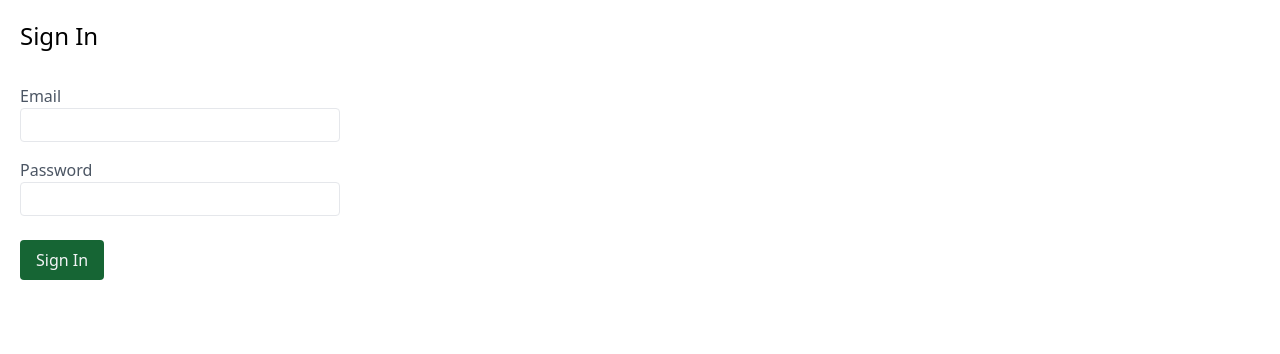
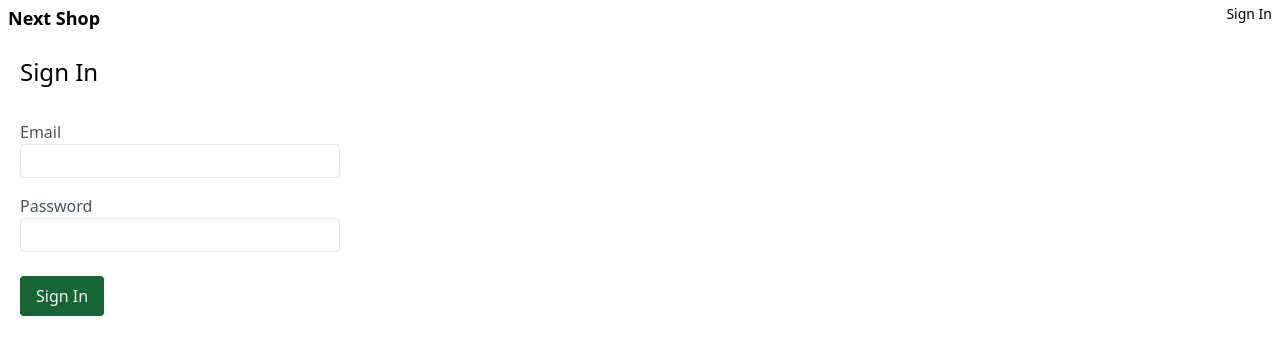
Before and after one commit to ruanres/next-shop, a Next.js app: page /sign-in in a window 1280 px wide. Shown: the top 354 px of the page. Built offline with nearby package versions, Linux system fonts and the light colour scheme.

Commit message:
feat: create navbar

```diff
--- /dev/null
+++ b/components/Navbar.js
@@ -0,0 +1,34 @@
+import Link from 'next/link';
+
+function Navbar() {
+	const user = undefined;
+	return (
+		<nav className='px-2 py-1 text-sm'>
+			<ul className='flex gap-2'>
+				<li className='text-lg font-extrabold'>
+					<Link href="/">Next Shop</Link>
+				</li>
+				<li role='separator' className='flex-1'/>
+				{
+					user ? (
+						<>
+							<li>
+                Alice
+							</li>
+							<li>
+								<button>Sign Out</button>
+							</li>
+						</>
+					) : (
+						<li>
+							<Link href="/sign-in">Sign In</Link>
+						</li>
+					)
+				}
+
+			</ul>
+		</nav>
+	);
+}
+
+export default Navbar;
--- a/components/Page.js
+++ b/components/Page.js
@@ -1,5 +1,6 @@
 import Head from 'next/head';
 import Title from '@/components/Title';
+import Navbar from './Navbar';
 
 export default function Page({ title, children }) {
 	return (
@@ -7,6 +8,9 @@
 			<Head>
 				<title>{title} - Next Shop</title>
 			</Head>
+			<header>
+				<Navbar />
+			</header>
 			<main className="p-5">
 				<Title>{title}</Title>
 				{children}
```
